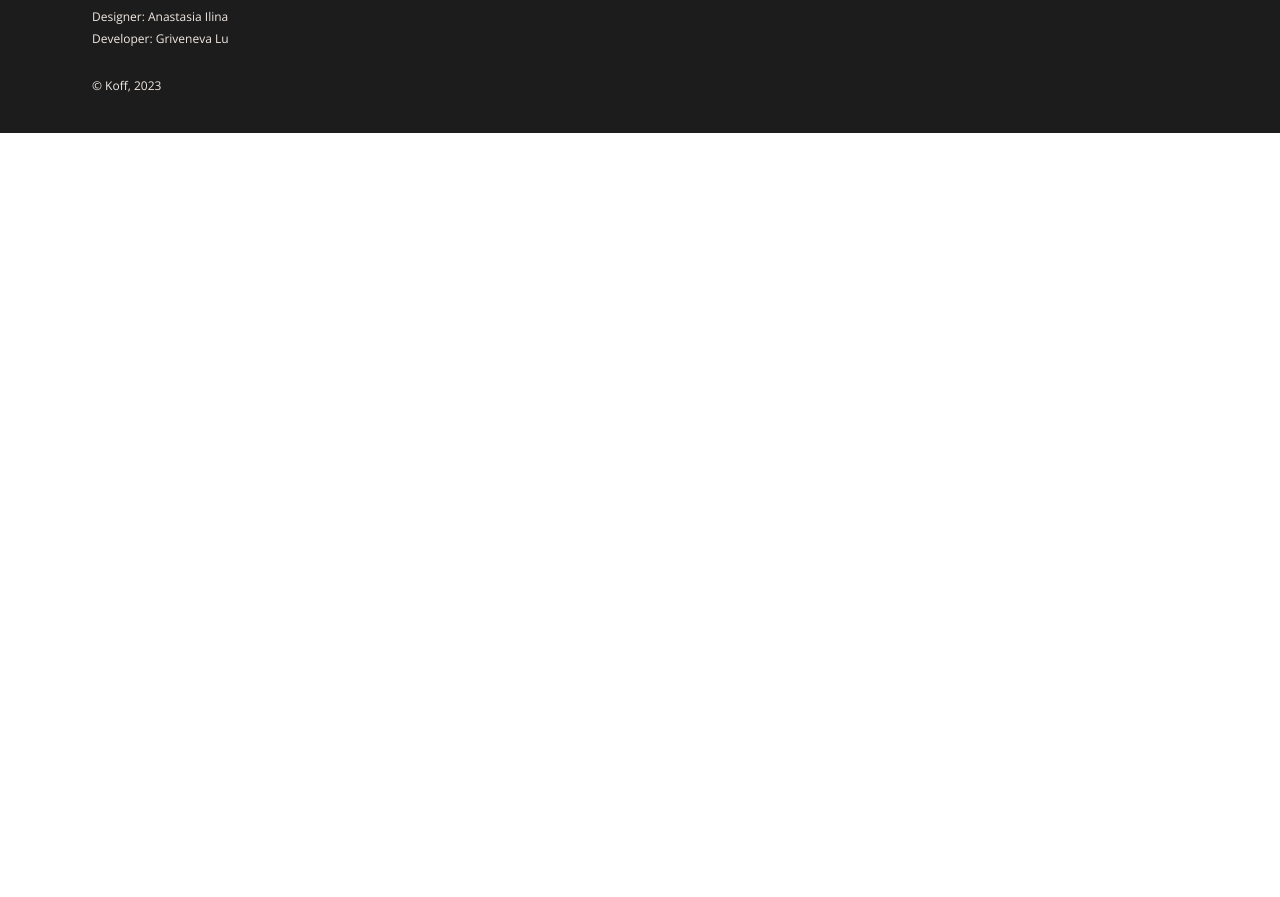
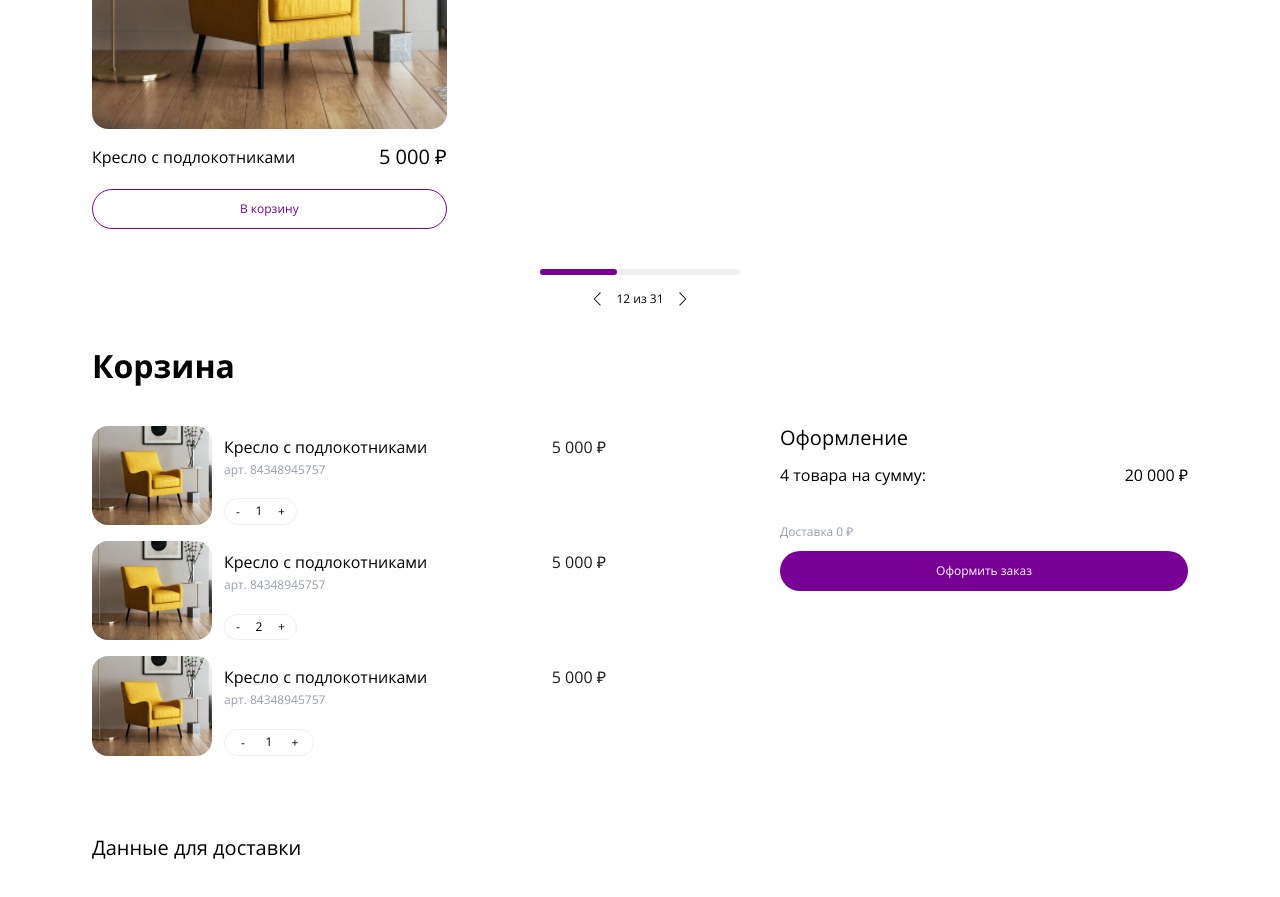
Before and after one commit to Lu-el/Koff, a website built with Vite: page index.html in a window 1280 px wide. Shown: the part 812-1709 px from the top of the page. Before the commit the page ends 945 px from the top, so only its background shows below. Built offline with nearby package versions, Linux system fonts and the light colour scheme.

Commit message:
css last

```diff
--- a/index.html
+++ b/index.html
@@ -124,7 +124,7 @@
       </div>
     </div>
 
-    <section class="goods" hidden>
+    <section class="goods">
       <div class="container">
 
         <h2 class="goods__title">Избранное</h2>
@@ -250,6 +250,31 @@
             </article>
           </li>
         </ul>
+
+        <div class="pagination">
+          <div class="pagination__bar" style="--width: calc(12 / 31 * 100%)"></div>
+          <div class="pagination__arrays">
+            <button class="pagination__left"><svg xmlns="http://www.w3.org/2000/svg" width="16" height="16"
+                viewBox="0 0 16 16" fill="none">
+                <path
+                  d="M2.86395 8.0001L8.52528 2.1821C8.5719 2.13522 8.60874 2.07955 8.6337 2.01833C8.65866 1.95711 8.67122 1.89155 8.67068 1.82544C8.67013 1.75933 8.65647 1.69398 8.6305 1.63318C8.60453 1.57239 8.56676 1.51734 8.51938 1.47124C8.472 1.42513 8.41594 1.38888 8.35445 1.36458C8.29297 1.34028 8.22727 1.32842 8.16117 1.32968C8.09507 1.33094 8.02988 1.34529 7.96936 1.37191C7.90885 1.39854 7.85421 1.43689 7.80862 1.48477L1.80862 7.65143C1.7178 7.74478 1.66699 7.86987 1.66699 8.0001C1.66699 8.13033 1.7178 8.25542 1.80862 8.34877L7.80862 14.5154C7.85421 14.5633 7.90885 14.6017 7.96936 14.6283C8.02988 14.6549 8.09507 14.6693 8.16117 14.6705C8.22727 14.6718 8.29297 14.6599 8.35445 14.6356C8.41594 14.6113 8.472 14.5751 8.51938 14.529C8.56676 14.4829 8.60453 14.4278 8.6305 14.367C8.65647 14.3062 8.67013 14.2409 8.67068 14.1748C8.67122 14.1087 8.65866 14.0431 8.6337 13.9819C8.60874 13.9207 8.5719 13.865 8.52528 13.8181L2.86395 8.0001Z"
+                  fill="#1C1C1C" />
+              </svg>
+            </button>
+            <p>
+              <span class="pagination__current">12</span>
+              из
+              <span class="pagination__total">31</span>
+            </p>
+            <button class="pagination__right">
+              <svg xmlns="http://www.w3.org/2000/svg" width="16" height="16" viewBox="0 0 16 16" fill="none">
+                <path
+                  d="M13.136 8.0001L7.47472 2.1821C7.4281 2.13522 7.39126 2.07955 7.3663 2.01833C7.34134 1.95711 7.32878 1.89155 7.32932 1.82544C7.32987 1.75933 7.34353 1.69398 7.3695 1.63318C7.39547 1.57239 7.43324 1.51734 7.48062 1.47124C7.528 1.42513 7.58406 1.38888 7.64555 1.36458C7.70703 1.34028 7.77273 1.32842 7.83883 1.32968C7.90493 1.33094 7.97012 1.34529 8.03064 1.37191C8.09115 1.39854 8.14579 1.43689 8.19138 1.48477L14.1914 7.65143C14.2822 7.74478 14.333 7.86987 14.333 8.0001C14.333 8.13033 14.2822 8.25542 14.1914 8.34877L8.19138 14.5154C8.14579 14.5633 8.09115 14.6017 8.03064 14.6283C7.97012 14.6549 7.90493 14.6693 7.83883 14.6705C7.77273 14.6718 7.70703 14.6599 7.64555 14.6356C7.58406 14.6113 7.528 14.5751 7.48062 14.529C7.43324 14.4829 7.39547 14.4278 7.3695 14.367C7.34353 14.3062 7.32987 14.2409 7.32932 14.1748C7.32878 14.1087 7.34134 14.0431 7.3663 13.9819C7.39126 13.9207 7.4281 13.865 7.47472 13.8181L13.136 8.0001Z"
+                  fill="#1C1C1C" />
+              </svg>
+            </button>
+          </div>
+        </div>
       </div>
     </section>
 
@@ -395,7 +420,7 @@
       </div>
     </section>
 
-    <section class="cart" hidden>
+    <section class="cart">
       <div class="container cart__container">
         <h2 class="cart__title">Корзина</h2>
 
@@ -463,7 +488,7 @@
         </div>
 
         <form action="#" class="cart__form form-order" id="form" method="POST">
-          <h3 class="cart__subtitle">Данные для доставки</h3>
+          <h3 class="cart__subtitle cart__subtitle_form-order">Данные для доставки</h3>
 
           <fieldset class="form-order__fieldset form-order__fieldset_input">
             <input type="text" class="form-order__input" name="name" placeholder="Фамилия Имя Отчество">
@@ -504,7 +529,7 @@
       </div>
     </section>
 
-    <section class="order">
+    <section class="order" hidden>
       <div class="container order__container">
         <div class="order__title">
           <p class="order__text">Заказ успешно размещен</p>
--- a/style.scss
+++ b/style.scss
@@ -5,6 +5,7 @@
 @import "styles/breadcrumb";
 @import "styles/goods";
 @import "styles/card";
+@import "styles/pagination";
 @import "styles/product";
 @import "styles/table";
 @import "styles/cart";
--- a/styles/goods.scss
+++ b/styles/goods.scss
@@ -32,10 +32,16 @@
     display: grid;
     gap: 50px 8px;
     grid-template-columns: repeat(auto-fit, minmax(140px, 1fr));
+    margin-bottom: 32px;
+
+    &:last-child {
+      margin-bottom: 0;
+    }
 
     @media (min-width: 580px) {
       gap: 65px 10px;
       grid-template-columns: repeat(auto-fit, minmax(230px, 1fr));
+      margin-bottom: 40px;
     }
 
     @media (min-width: 820px) {
@@ -43,10 +49,4 @@
       grid-template-columns: repeat(auto-fit, minmax(302px, 1fr));
     }
   }
-
-  &__item {
-
-  }
-
-  &__card {}
 }
--- /dev/null
+++ b/styles/pagination.scss
@@ -0,0 +1,39 @@
+.pagination {
+  width: 200px;
+  margin: 0 auto;
+
+  &__bar {
+    background-color: #EEEFF2;
+    height: 6px;
+    width: 100%;
+    border-radius: 3px;
+    margin-bottom: 16px;
+
+    &::after {
+      content: "";
+      display: block;
+      background-color: #780096;
+      height: 100%;
+      width: var(--width);
+      border-radius: 3px;
+      transition: width 0.36s ease-in-out;
+    }
+  }
+
+  &__arrays {
+    display: flex;
+    align-items: center;
+    justify-content: center;
+    gap: 8px;
+  }
+
+  &__current {
+    font-size: 12px;
+    font-weight: 400;
+  }
+
+  &__total {
+    font-size: 12px;
+    font-weight: 400;
+  }
+}
```
